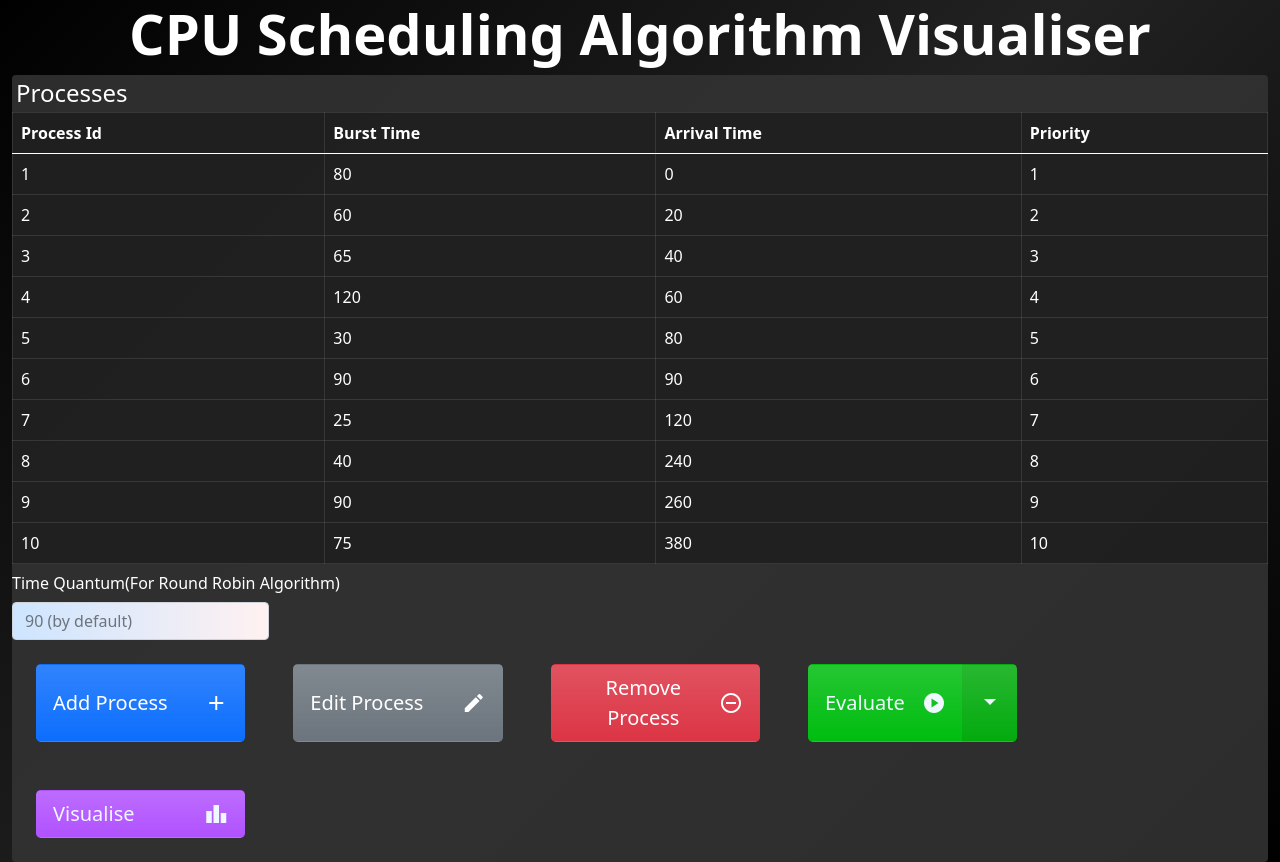
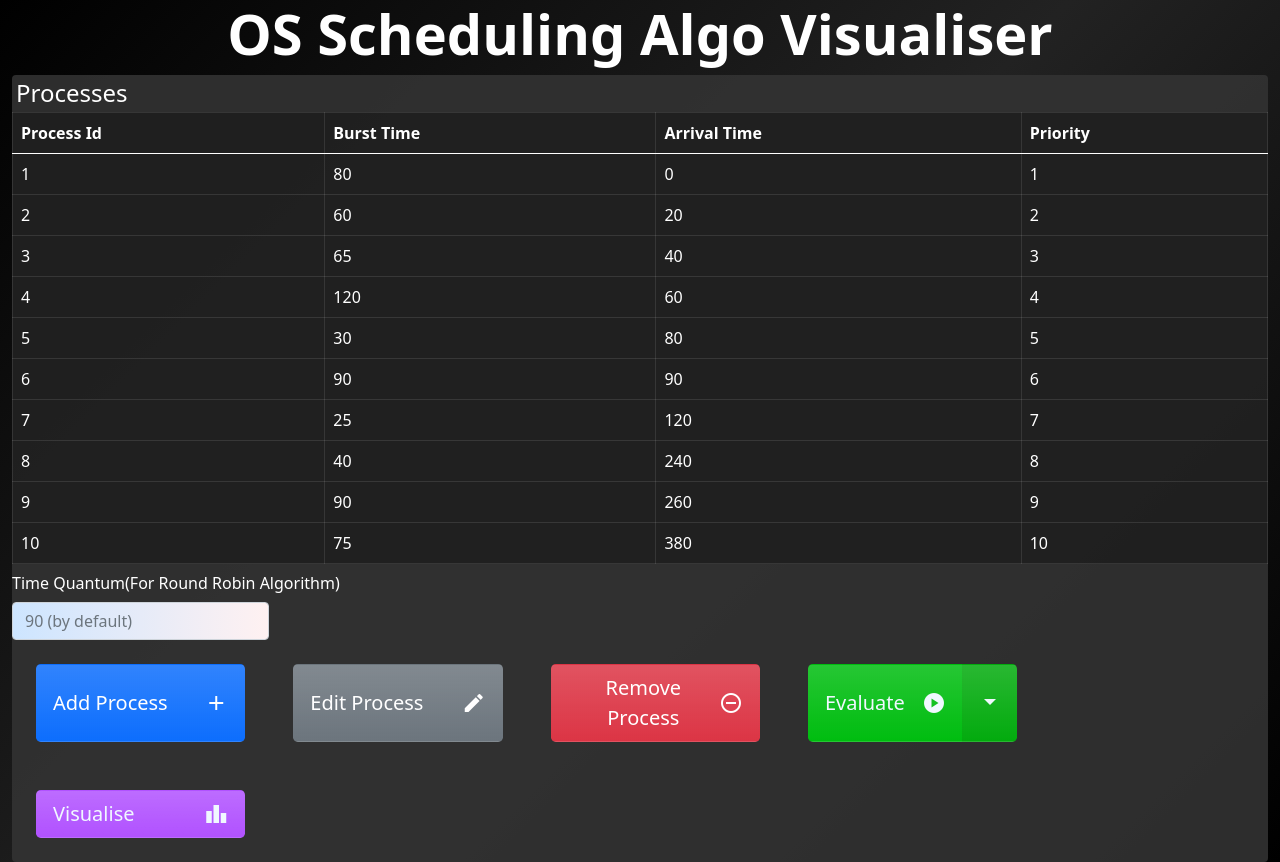
Before and after one commit to Astroherodvaipayan/ossalgo, a website: page index.html in a window 1280 px wide. Drawn offline with nearby package versions, Linux system fonts and the light colour scheme.

Commit message:
Update index.html

```diff
--- a/index.html
+++ b/index.html
@@ -45,7 +45,7 @@
 
   </div>
 
-  <h1 class="display-4 text-center fw-bold">CPU Scheduling Algorithm Visualiser</h1>
+  <h1 class="display-4 text-center fw-bold">OS Scheduling Algo Visualiser</h1>
 
   <div class="container-fluid">
     <div class="col-sm-12">
```
